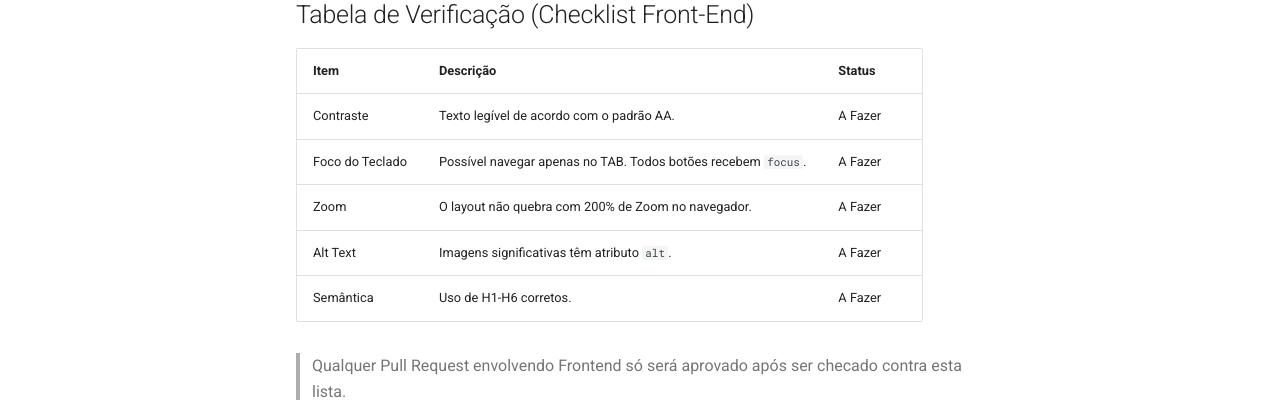
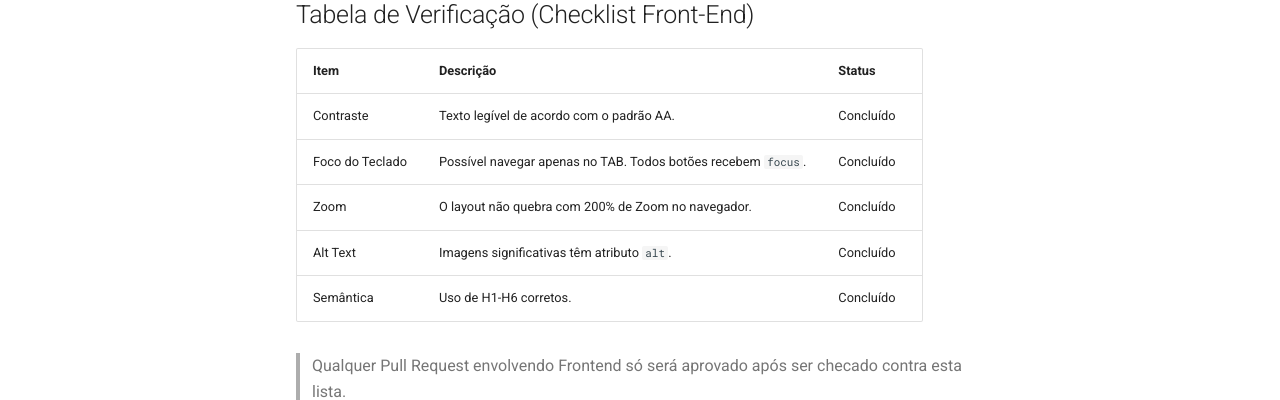
Before and after one commit to DaviUrsulino/concurseiro-df, an MkDocs documentation site: the page built from docs/frontend/acessibilidade.md, in a window 1280 px wide and 900 px high, scrolled down 846 px. Shown: the part 427-827 px from the top of the window. Built offline with MkDocs 1.6.1 and Material for MkDocs 9.7.7, drawn with Linux system fonts in a browser that asks for light colours.

Commit message:
docs: atualiza checklist de frontend para concluido

```diff
--- a/docs/frontend/acessibilidade.md
+++ b/docs/frontend/acessibilidade.md
@@ -25,10 +25,10 @@ Muitos usuários navegam apenas usando a tecla `TAB`.
 ## Tabela de Verificação (Checklist Front-End)
 | Item | Descrição | Status |
 |---|---|---|
-| Contraste | Texto legível de acordo com o padrão AA. | A Fazer |
-| Foco do Teclado | Possível navegar apenas no TAB. Todos botões recebem `focus`. | A Fazer |
-| Zoom | O layout não quebra com 200% de Zoom no navegador. | A Fazer |
-| Alt Text | Imagens significativas têm atributo `alt`. | A Fazer |
-| Semântica | Uso de H1-H6 corretos. | A Fazer |
+| Contraste | Texto legível de acordo com o padrão AA. | Concluído |
+| Foco do Teclado | Possível navegar apenas no TAB. Todos botões recebem `focus`. | Concluído |
+| Zoom | O layout não quebra com 200% de Zoom no navegador. | Concluído |
+| Alt Text | Imagens significativas têm atributo `alt`. | Concluído |
+| Semântica | Uso de H1-H6 corretos. | Concluído |
 
 > Qualquer Pull Request envolvendo Frontend só será aprovado após ser checado contra esta lista.
```
